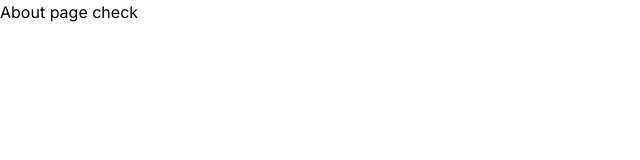
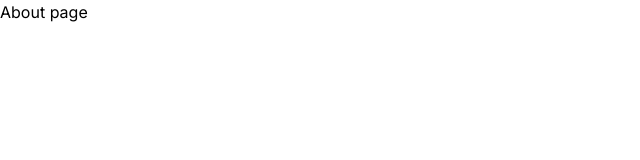
Before and after one commit to shamim456/blog_site_for_affiliate_marketing, a Next.js app: page /about in a window 1280 px wide. Shown: the top 160 px of the page, without its empty margins (0-640 px from the left). Built offline with nearby package versions, Linux system fonts and the light colour scheme.

Commit message:
check husky

```diff
--- a/src/app/(marketing)/about/page.tsx
+++ b/src/app/(marketing)/about/page.tsx
@@ -3,7 +3,7 @@ import React from 'react';
 const About = (): React.JSX.Element => {
   return (
     <div>
-      <p>About page check</p>
+      <p>About page</p>
     </div>
   );
 };
```
